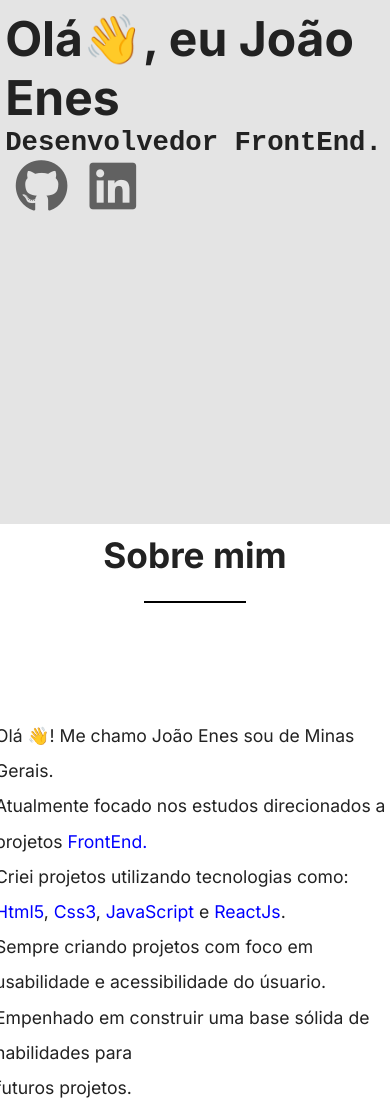
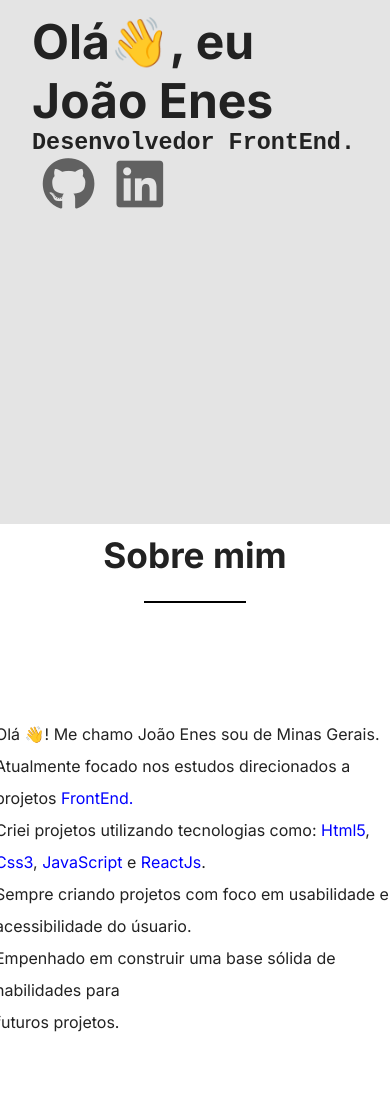
Before and after one commit to joaogabrielenes/PortifolioJoaoEnes, a plain HTML site: page index.html in a window 390 px wide. Shown: the part 320-1428 px from the top of the page. Drawn offline with nearby package versions, Linux system fonts and the light colour scheme.

Commit message:
TextsAtt

```diff
--- a/styles.css
+++ b/styles.css
@@ -578,7 +578,7 @@ footer>p{
     }
 
     .typing-demo{
-        font-size: 0.7em;
+        font-size: 0.6em;
     }
 
     .titulosdescricao{
@@ -594,7 +594,7 @@ footer>p{
      }
 
      .textosprincipais{
-        font-size: 1.1em;
+        font-size: 1em;
         line-height: 2;
         width: 400px;
 
```
